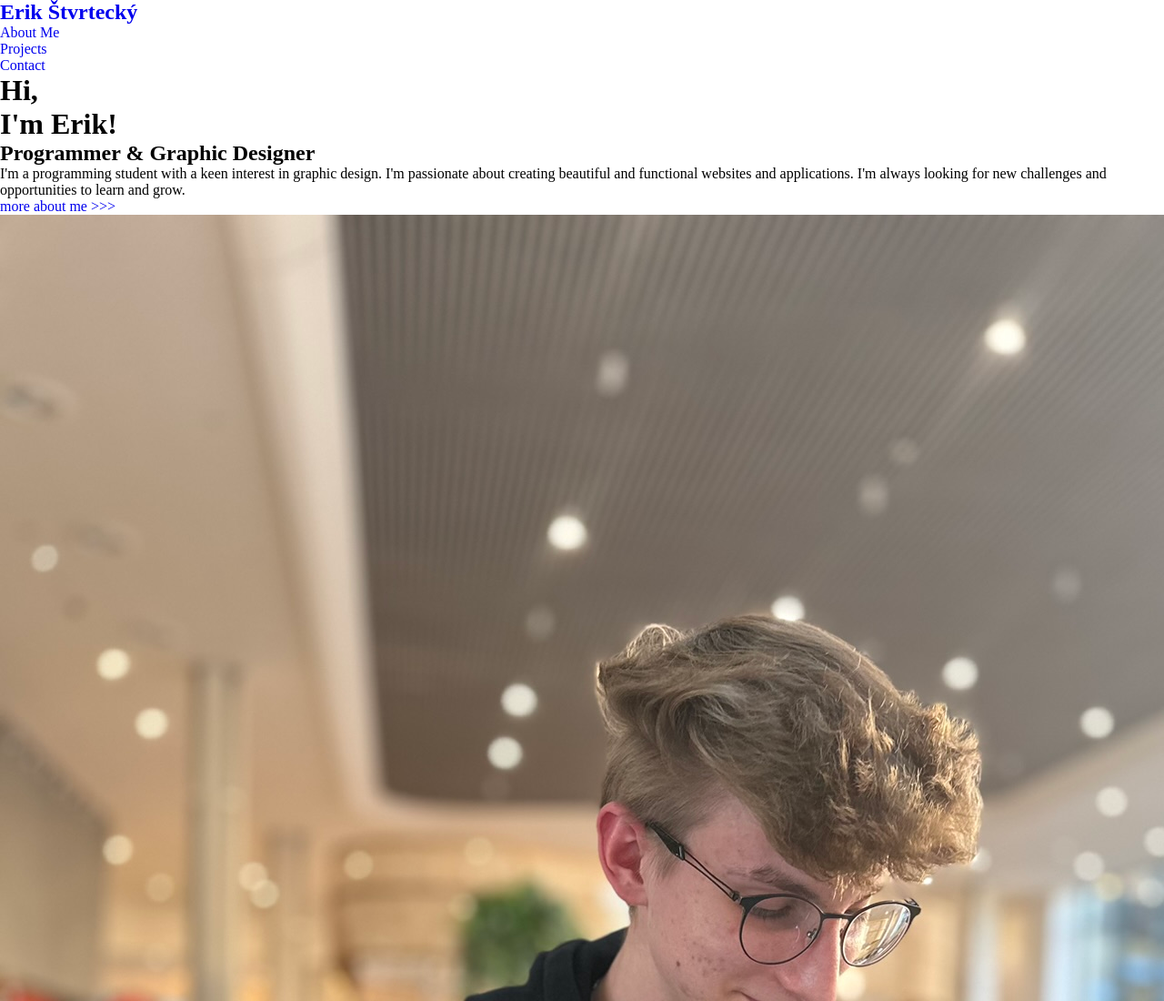
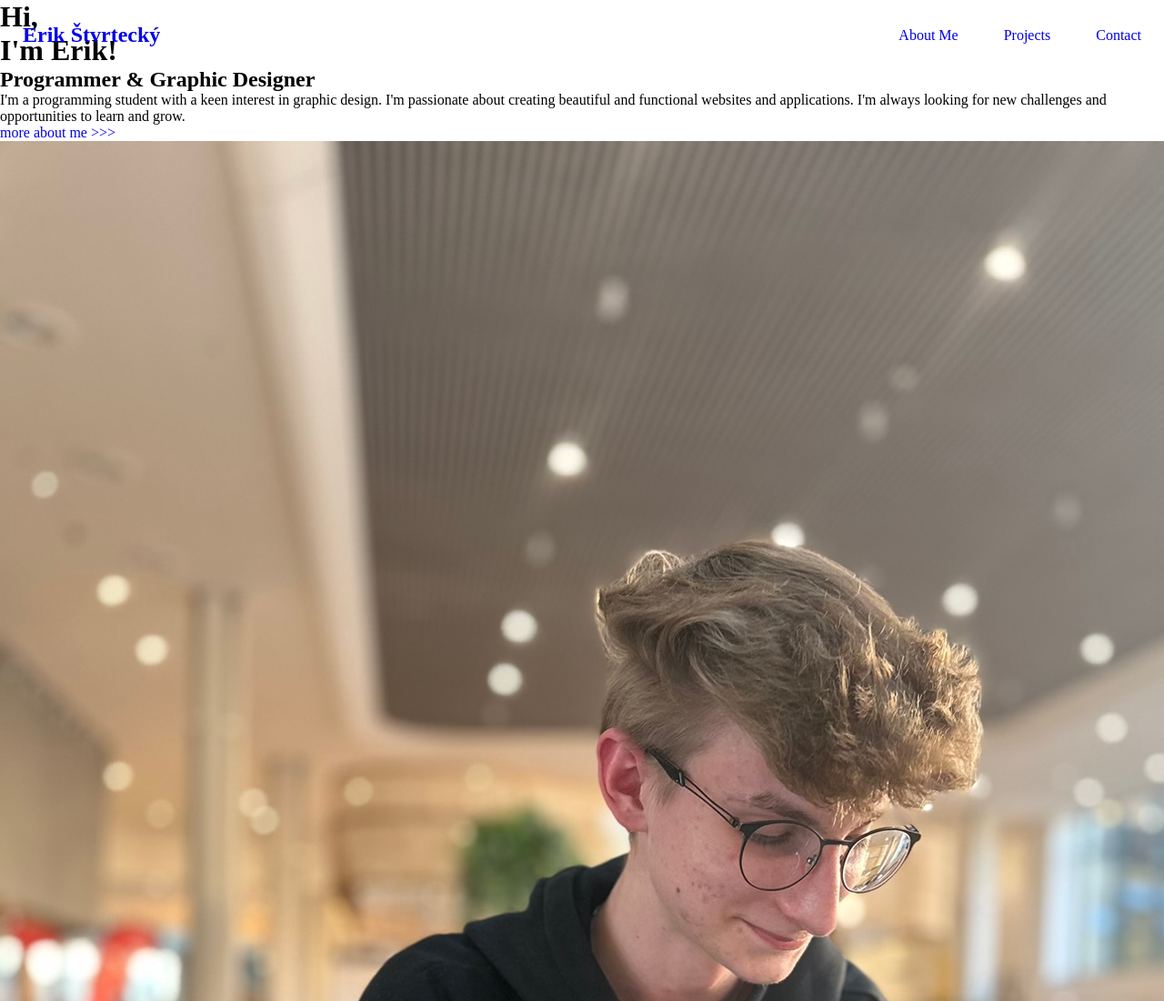
Before and after one commit to estvrtecky/estvrtecky.github.io, a plain HTML site: page index.html in a window 1280 px wide. Shown: the top 1100 px of the page at 91% size. Drawn offline with nearby package versions, Linux system fonts and the light colour scheme; files that its build step writes are made by us from their sources.

Commit message:
Add navigation bar layout styles

```diff
--- /dev/null
+++ b/styles/scss/layout/_navigation.scss
@@ -0,0 +1,31 @@
+// This file is used for the navigation bar layout.
+// -------------------------------------------------
+
+/*
+  1. Make the navigation bar fixed to the top
+  2. Set the z-index to 100 to ensure it's on top of other elements
+  3. Use flex for the nav element layout
+  4. Justify content to separate the logo and the ul elements
+  5. Set the width to 100% to span the entire viewport
+  6. Set the padding to 25px to create space around the elements
+*/
+nav {
+  position: fixed; /* 1 */
+  top: 0; /* 1 */
+  z-index: 100; /* 2 */
+  display: flex; /* 3 */
+  justify-content: space-between; /* 4 */
+  width: 100%; /* 5 */
+  padding: 25px; /* 6 */
+
+  /*
+    1. Use flex for the ul element layout
+    2. Align items (vertically) to the center
+    3. Set the gap between items to 50px
+  */
+  ul {
+    display: flex; /* 1 */
+    align-items: center; /* 2 */
+    gap: 50px; /* 3 */
+  }
+}
--- a/styles/scss/main.scss
+++ b/styles/scss/main.scss
@@ -8,6 +8,7 @@
 @import 'base/reset';
 
 // 4. Layout
+@import 'layout/navigation';
 
 // 5. Components
 
```
